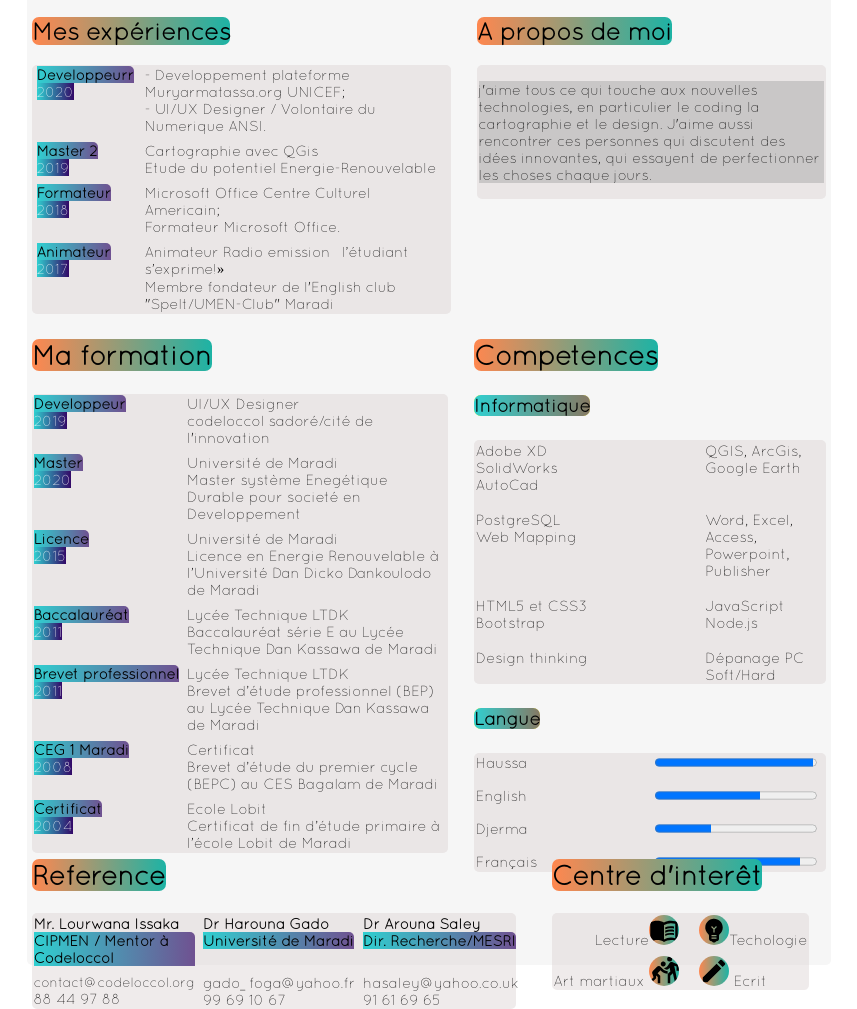
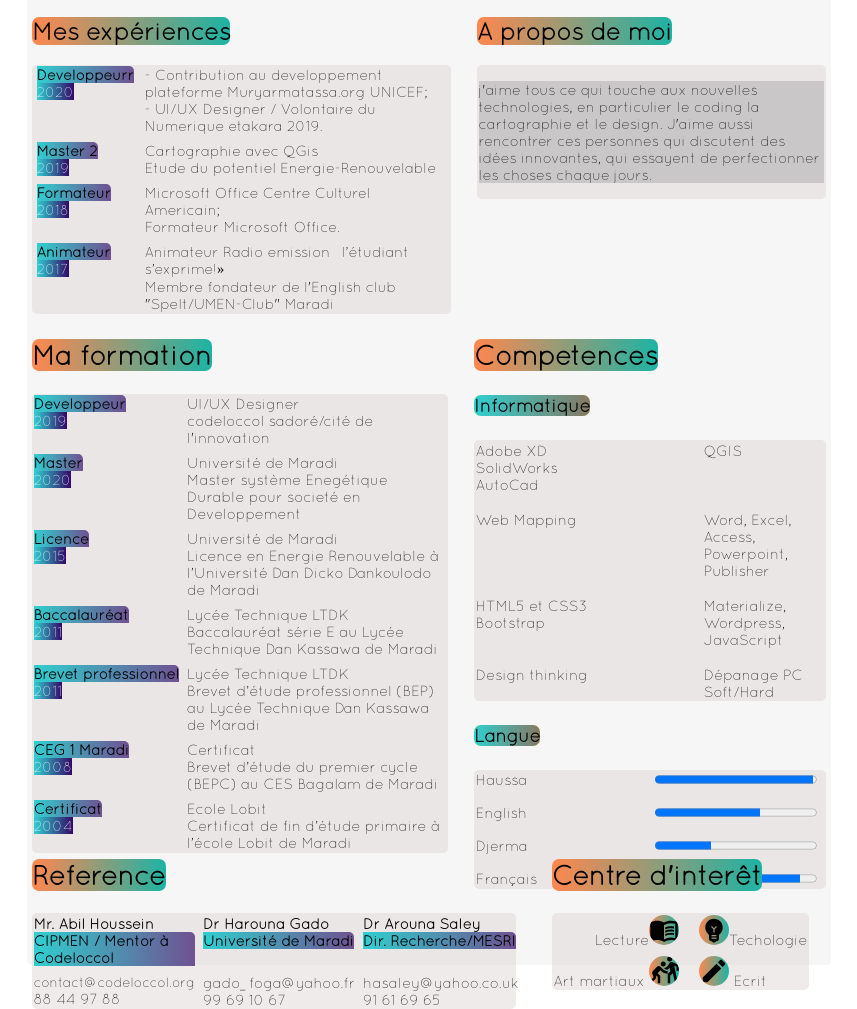
Before and after one commit to tchiffaMed/CuricculumVitae, a plain HTML site: page index.html in a window 1280 px wide. Shown: the part 188-1197 px from the top of the page, without its empty margins (211-1068 px from the left). Drawn offline with Linux system fonts and the light colour scheme.

Commit message:
Update index.html

```diff
--- a/index.html
+++ b/index.html
@@ -45,8 +45,8 @@
 
                         <div><p class="qualité">Developpeurr</p>
                                 <p class="annee">2020</p></div>
-                                    <div><p>- Developpement plateforme Muryarmatassa.org UNICEF;</p>
-                                      <p>- UI/UX Designer / Volontaire du Numerique ANSI.</p></div>
+                                    <div><p>- Contribution au developpement plateforme Muryarmatassa.org UNICEF;</p>
+                                      <p>- UI/UX Designer / Volontaire du Numerique etakara 2019.</p></div>
 
                                 <div><p class="qualité">Master 2</p>
                                     <p class="annee">2019</p></div>
@@ -140,11 +140,11 @@
                         <div class="competence1">
 
                                 <p class="skills">Adobe XD  SolidWorks  AutoCad</p>
-                                <p>QGIS, ArcGis, Google Earth</p>
+                                <p>QGIS</p>
 
 
 
-                                       <p>PostgreSQL  Web Mapping</p>
+                                       <p>Web Mapping</p>
                                         <p>Word, Excel, Access, Powerpoint, Publisher</p>
 
 
@@ -152,7 +152,7 @@
 
 
                                                     <p class="skills">HTML5 et CSS3 Bootstrap</p>
-                                                   <p>JavaScript  Node.js</p>
+                                                   <p>Materialize, Wordpress, JavaScript</p>
 
 
 
@@ -196,7 +196,7 @@
                         <h2> <mark>Reference</mark> </h2>
                 <div class="reference">
 
-                        <div><p class="refname"> <strong>Mr. Lourwana Issaka</strong> </p>
+                        <div><p class="refname"> <strong>Mr. Abil Houssein</strong> </p>
                             <p class="qualité">CIPMEN / Mentor à Codeloccol</p></div>
 
                              <div><p class="refname""><strong>Dr Harouna Gado</strong>  </p>
```
